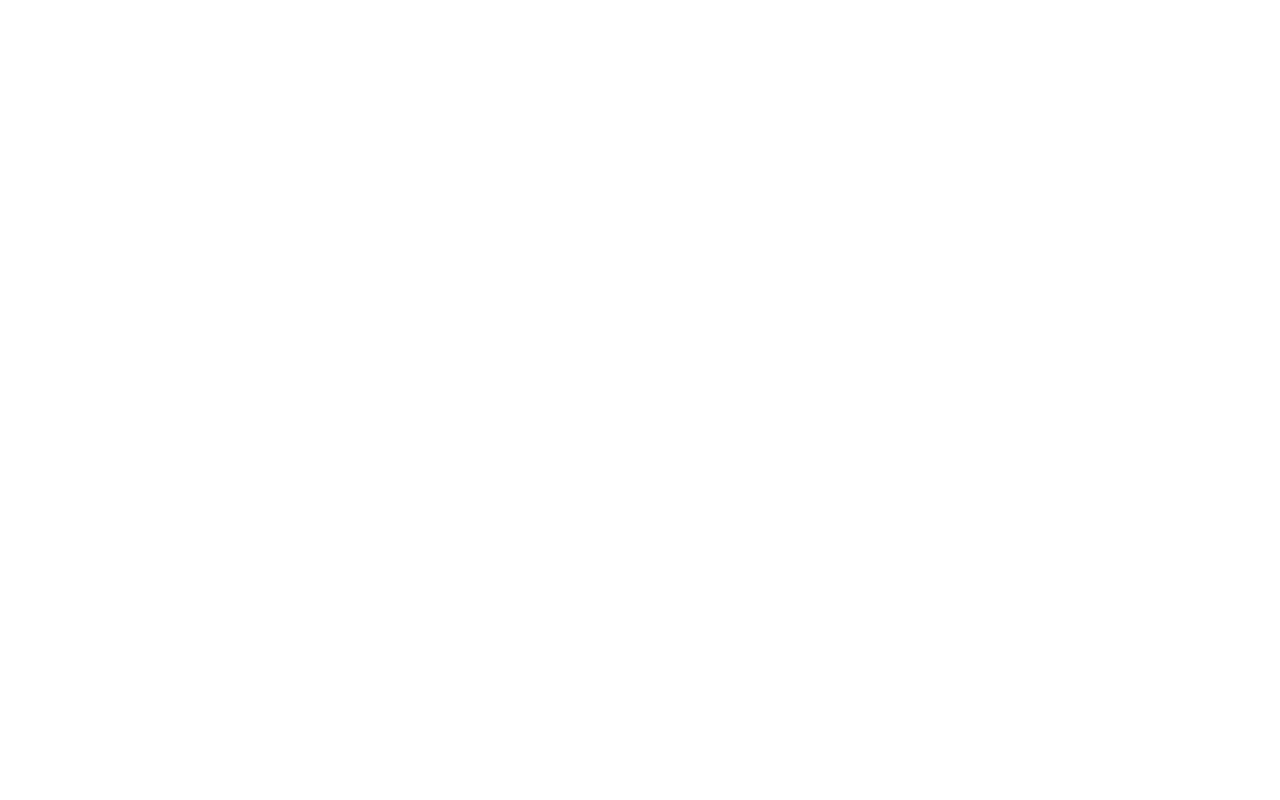
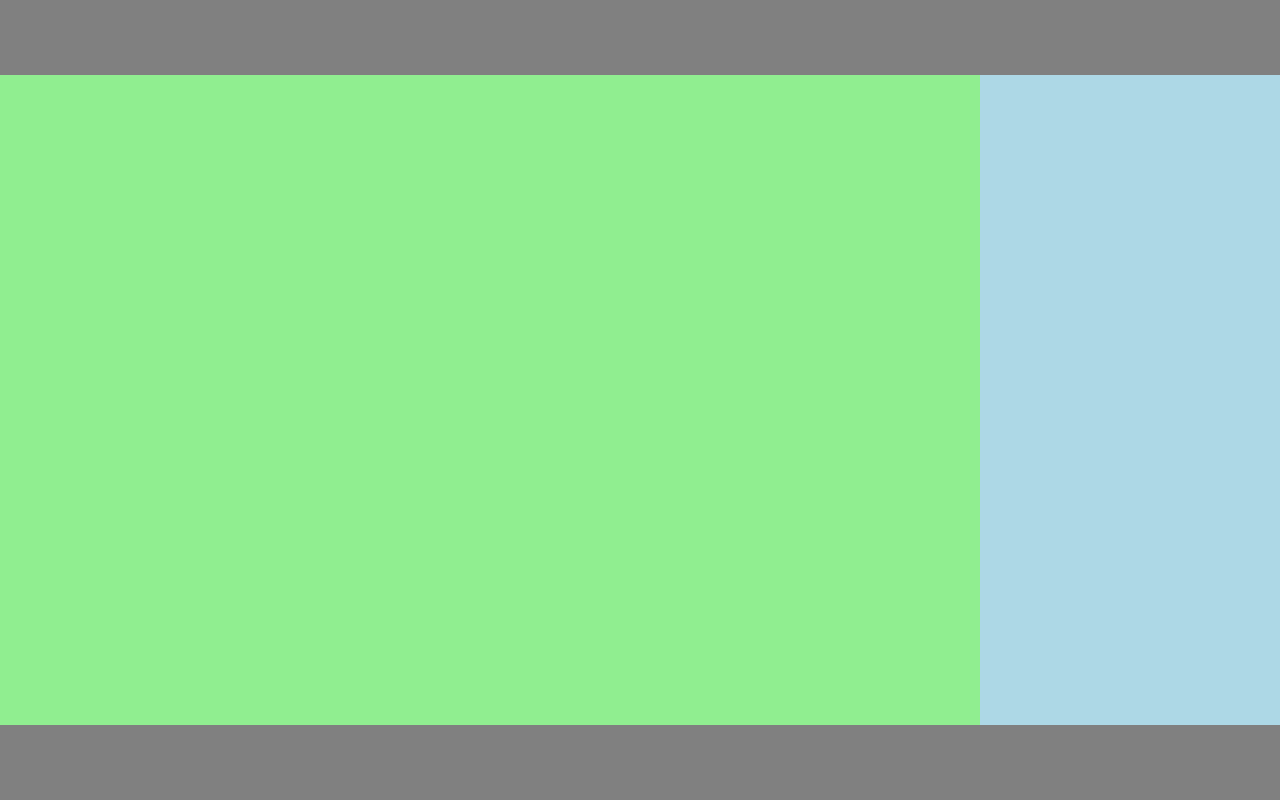
Before and after one commit to villiamrose/odin-tic-tac-toe, a plain HTML site: page index.html in a window 1280 px wide. Drawn offline with Linux system fonts and the light colour scheme.

Commit message:
Setup initial page layout

```diff
--- a/index.html
+++ b/index.html
@@ -4,9 +4,13 @@
   <meta charset="UTF-8">
   <meta http-equiv="X-UA-Compatible" content="IE=edge">
   <meta name="viewport" content="width=device-width, initial-scale=1.0">
+  <link rel="stylesheet" href="./styles/styles.css">
   <title>Tic tac toe</title>
 </head>
 <body>
-
+  <div class="header"></div>
+  <div class="main"></div>
+  <div class="sidebar"></div>
+  <div class="footer"></div>
 </body>
 </html>
--- a/styles/styles.css
+++ b/styles/styles.css
@@ -0,0 +1,43 @@
+:root {
+  --header: gray;
+  --main: lightgreen;
+  --sidebar: lightblue;
+  --footer: gray;
+}
+
+* {
+  box-sizing: border-box;
+  margin: 0;
+  padding: 0;
+}
+
+body {
+  height: 100vh;
+  display: grid;
+  grid-template-columns: 1fr 300px;
+  grid-template-rows: 75px 1fr 75px;
+  grid-template-areas:
+    "header header"
+    "main sidebar"
+    "footer footer";
+}
+
+.header {
+  background-color: var(--header);
+  grid-area: header;
+}
+
+.main {
+  background-color: var(--main);
+  grid-area: main
+}
+
+.sidebar {
+  background-color: var(--sidebar);
+  grid-area: sidebar;
+}
+
+.footer {
+  background-color: var(--footer);
+  grid-area: footer;
+}
```
